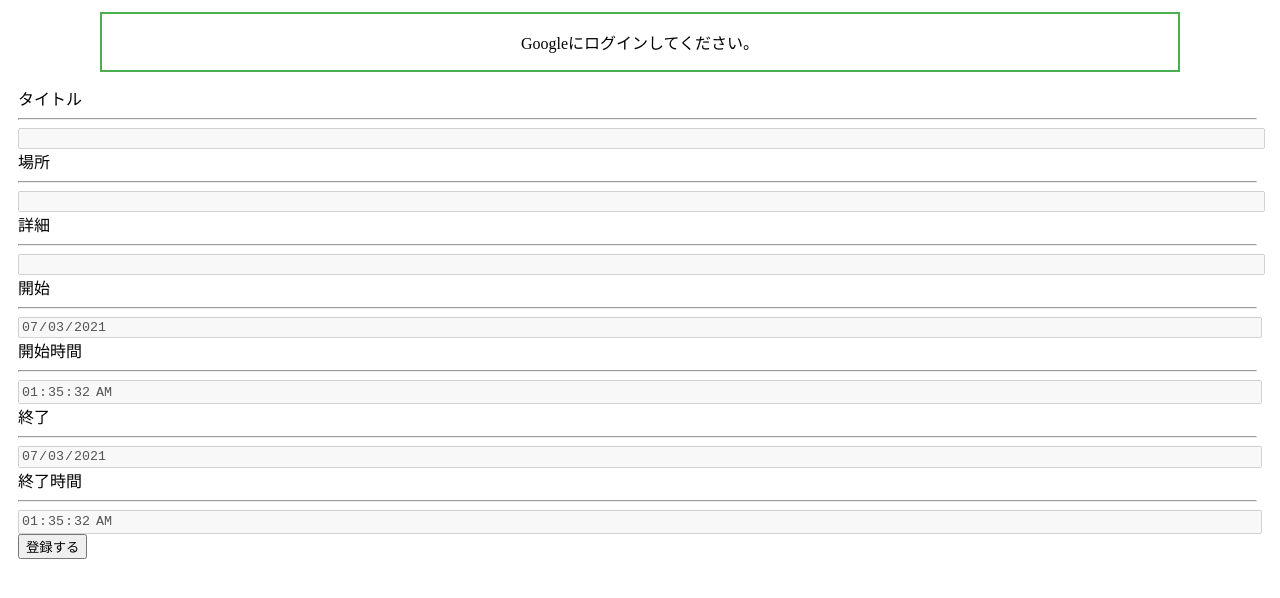
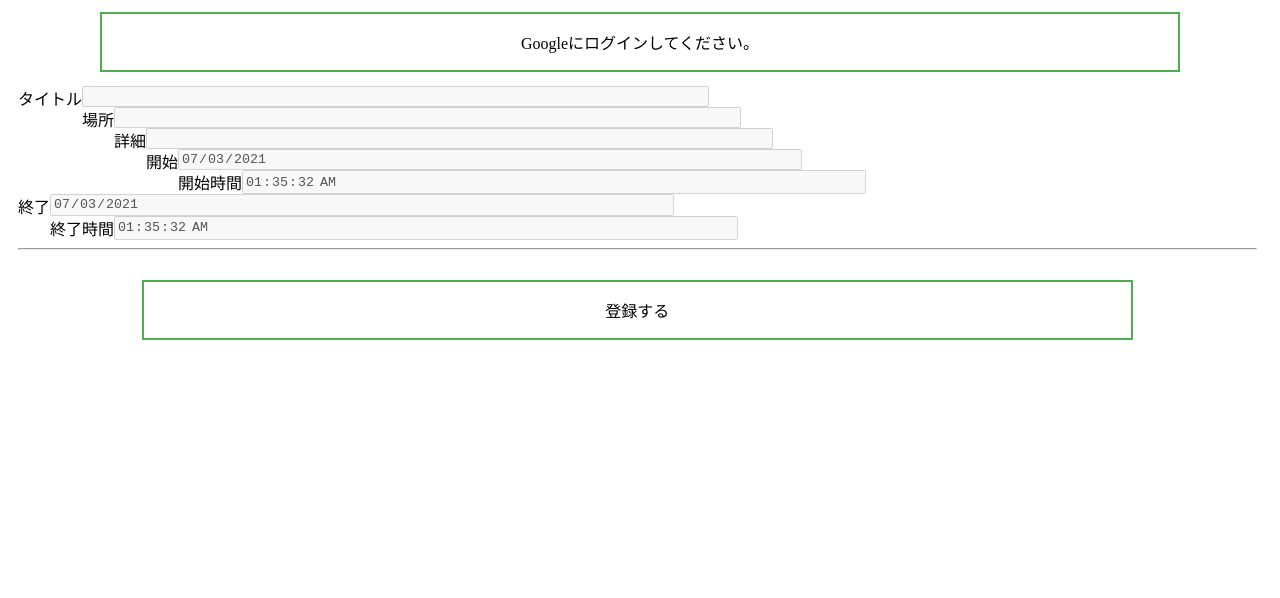
Before and after one commit to jjjokpa/calendar-client, a React (Create React App) app: page / in a window 1280 px wide. Shown: the top 598 px of the page. Built offline with nearby package versions, Linux system fonts and the light colour scheme; no server answers.

Commit message:
change css

```diff
--- a/src/components/DateForm.css
+++ b/src/components/DateForm.css
@@ -1,3 +1,41 @@
 input {
-  width: 100%;
+  width: 50%;
 }
+
+.inline-label {
+  white-space: nowrap;
+  max-width: 150px;
+  overflow: hidden;
+  text-overflow: ellipsis;
+  float: left;
+}
+
+button {
+  background-color: #4caf50; /* Green */
+  border: none;
+  color: white;
+  padding: 16px 32px;
+  text-align: center;
+  text-decoration: none;
+  display: inline-block;
+  font-size: 16px;
+  margin: 4px 2px;
+  transition-duration: 0.4s;
+  cursor: pointer;
+  width: 80%;
+}
+
+.button {
+  background-color: white;
+  color: black;
+  border: 2px solid #4caf50;
+}
+
+.button:hover {
+  background-color: #4caf50;
+  color: white;
+}
+
+.button-section {
+  text-align: center;
+}
--- a/src/components/DateForm.js
+++ b/src/components/DateForm.js
@@ -99,33 +99,40 @@
 	return (
 		<div className='container'>
 			<form onSubmit={onSubmitHandler}>
-				<label htmlFor='title' >タイトル</label>
+				<div>
+					<label className='inline-label' htmlFor='title' >タイトル</label>
+					<input disabled={disabled} onChange={onTitleChangeHandler} id='title' value={title} type='text' />
+				</div>
+
+				<div>
+					<label className='inline-label' htmlFor='address'>場所</label>
+					<input disabled={disabled} onChange={onAddressChangeHandler} id='address' value={address} type='text' />
+				</div>
+
+				<div>
+					<label className='inline-label' htmlFor='description'>詳細</label>
+					<input disabled={disabled} onChange={onDescriptionChangeHandler} id='description' value={description} type='text' />
+				</div>
+
+				<div>
+					<label className='inline-label' htmlFor='start'>開始</label>
+					<input disabled={disabled} onChange={onStartChangeHandler} id='start' value={start} type='date' />
+				</div>
+
+				<div>
+					<label className='inline-label' htmlFor='startTime'>開始時間</label>
+					<input disabled={disabled} onChange={onStartTimeChangeHandler} id='startTime' value={startTime} type='time' />
+				</div>
+
+				<div>
+					<label className='inline-label' htmlFor='end'>終了</label>
+					<input disabled={disabled} onChange={onEndChangeHandler} id='end' value={end} type='date' />
+				</div>
+				<div>
+					<label className='inline-label' htmlFor='endTime'>終了時間</label>
+					<input disabled={disabled} onChange={onEndTimeChangeHandler} id='endTime' value={endTime} type='time' />
+				</div>
 				<hr />
-				<input disabled={disabled} onChange={onTitleChangeHandler} id='title' value={title} type='text' />
-				<label htmlFor='address'>場所</label>
-
-				<hr />
-				<input disabled={disabled} onChange={onAddressChangeHandler} id='address' value={address} type='text' />
-
-				<label htmlFor='description'>詳細</label>
-				<hr />
-				<input disabled={disabled} onChange={onDescriptionChangeHandler} id='description' value={description} type='text' />
-
-				<label htmlFor='start'>開始</label>
-				<hr />
-				<input disabled={disabled} onChange={onStartChangeHandler} id='start' value={start} type='date' />
-
-				<label htmlFor='startTime'>開始時間</label>
-				<hr />
-				<input disabled={disabled} onChange={onStartTimeChangeHandler} id='startTime' value={startTime} type='time' />
-
-				<label htmlFor='end'>終了</label>
-				<hr />
-				<input disabled={disabled} onChange={onEndChangeHandler} id='end' value={end} type='date' />
-
-				<label htmlFor='endTime'>終了時間</label>
-				<hr />
-				<input disabled={disabled} onChange={onEndTimeChangeHandler} id='endTime' value={endTime} type='time' />
 
 				{message.trim().length > 0 &&
 					<h3 style={
@@ -135,7 +142,9 @@
 						{message}</h3>}
 
 				<br />
-				<button type='submit'>登録する</button>
+				<div className='button-section'>
+					<button className='button' type='submit'>登録する</button>
+				</div>
 			</form>
 		</div>
 	)
--- a/src/components/LoginForm.css
+++ b/src/components/LoginForm.css
@@ -25,5 +25,5 @@
 }
 
 .login-button-section {
-	text-align: center;
+  text-align: center;
 }
```
